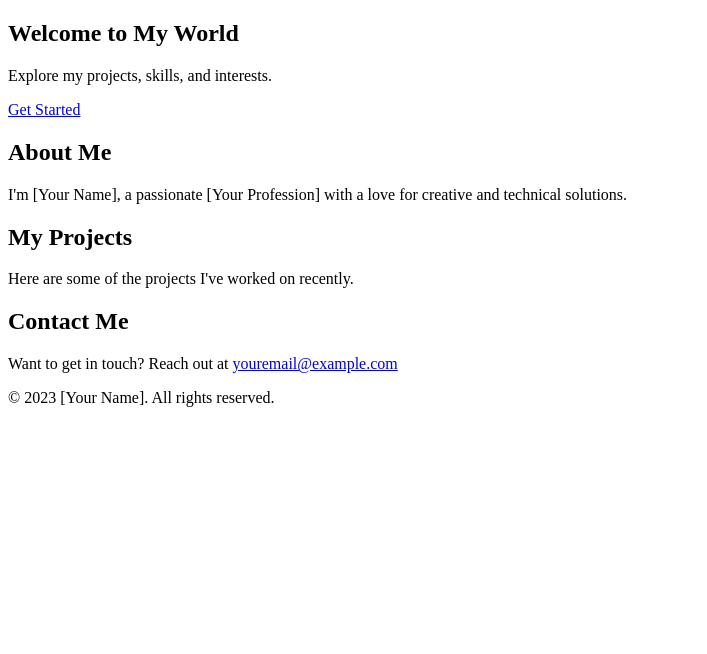
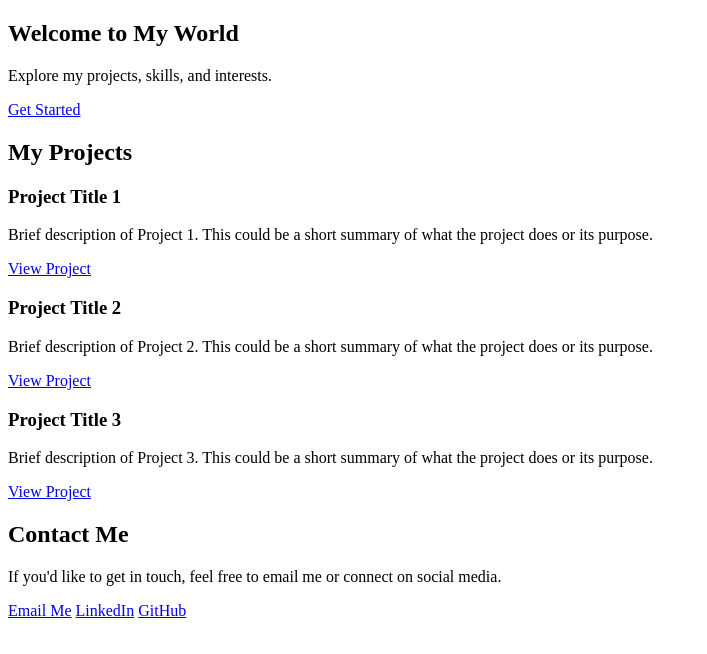
Before and after one commit to ItzMysticall/test, a plain HTML site: page index.html in a window 1280 px wide. Shown: the whole page, without its empty margins (0-707 px from the left). Drawn offline with Linux system fonts and the light colour scheme.

Commit message:
Update index.html

```diff
--- a/index.html
+++ b/index.html
@@ -16,29 +16,38 @@
         </div>
     </section>
 
-    <!-- About Section -->
-    <section id="about">
-        <h2>About Me</h2>
-        <p>I'm [Your Name], a passionate [Your Profession] with a love for creative and technical solutions.</p>
-    </section>
-
    <!-- Projects Section -->
 <section id="projects">
     <h2>My Projects</h2>
-        <p>Here are some of the projects I've worked on recently.</p>
+    <div class="project-grid">
+        <!-- Project 1 -->
+        <div class="project-card">
+            <h3>Project Title 1</h3>
+            <p>Brief description of Project 1. This could be a short summary of what the project does or its purpose.</p>
+            <a href="https://example.com/project1" target="_blank" class="btn">View Project</a>
+        </div>
+        <!-- Project 2 -->
+        <div class="project-card">
+            <h3>Project Title 2</h3>
+            <p>Brief description of Project 2. This could be a short summary of what the project does or its purpose.</p>
+            <a href="https://example.com/project2" target="_blank" class="btn">View Project</a>
+        </div>
+        <!-- Project 3 -->
+        <div class="project-card">
+            <h3>Project Title 3</h3>
+            <p>Brief description of Project 3. This could be a short summary of what the project does or its purpose.</p>
+            <a href="https://example.com/project3" target="_blank" class="btn">View Project</a>
+        </div>
+    </div>
 </section>
 
 <!-- Contact Section -->
 <section id="contact">
     <h2>Contact Me</h2>
-        <p>Want to get in touch? Reach out at <a href="mailto:youremail@example.com">youremail@example.com</a></p>
+    <p>If you'd like to get in touch, feel free to email me or connect on social media.</p>
+    <div class="contact-info">
+        <a href="mailto:youremail@example.com" class="btn">Email Me</a>
+        <a href="https://linkedin.com/in/yourprofile" target="_blank" class="btn">LinkedIn</a>
+        <a href="https://github.com/yourusername" target="_blank" class="btn">GitHub</a>
+    </div>
 </section>
-
-    <footer>
-        <p>&copy; 2023 [Your Name]. All rights reserved.</p>
-    </footer>
-
-    <!-- JavaScript for Interactivity -->
-    <script src="script.js"></script>
-</body>
-</html>
```
Lines whose indentation alone changed are shown as unchanged.
